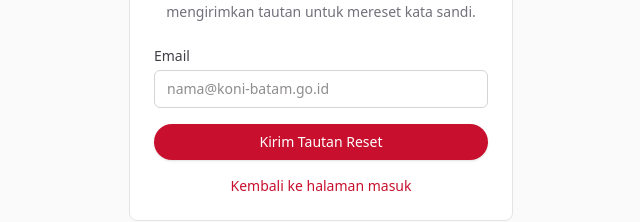
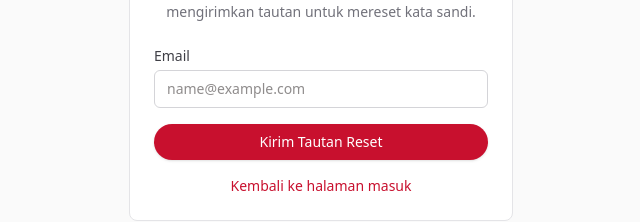
Before and after one commit to alvianzf/idsportsdb, a React (Vite) app in the folder apps/web/: page /forgot-password in a window 1280 px wide. Shown: the part 365-587 px from the top of the page, without its empty margins (319-959 px from the left). Built offline with nearby package versions, Linux system fonts and the light colour scheme; no server answers.

Commit message:
fix(web): email placeholder is name@example.com on login and forgot-password

```diff
--- a/apps/web/src/pages/ForgotPasswordPage.tsx
+++ b/apps/web/src/pages/ForgotPasswordPage.tsx
@@ -55,7 +55,7 @@ export function ForgotPasswordPage() {
                 value={email}
                 onChange={(e) => setEmail(e.target.value)}
                 className="w-full rounded-md border border-neutral-300 px-3 py-2 text-sm focus:border-primary-500 focus:outline-none focus:ring-1 focus:ring-primary-500"
-                placeholder="nama@koni-batam.go.id"
+                placeholder="name@example.com"
               />
             </div>
 
--- a/apps/web/src/pages/LoginPage.tsx
+++ b/apps/web/src/pages/LoginPage.tsx
@@ -70,7 +70,7 @@ export function LoginPage() {
               value={email}
               onChange={(e) => setEmail(e.target.value)}
               className="w-full rounded-md border border-neutral-300 px-3 py-2 text-sm focus:border-primary-500 focus:outline-none focus:ring-1 focus:ring-primary-500"
-              placeholder="nama@koni-batam.go.id"
+              placeholder="name@example.com"
             />
           </div>
           <div>
```
